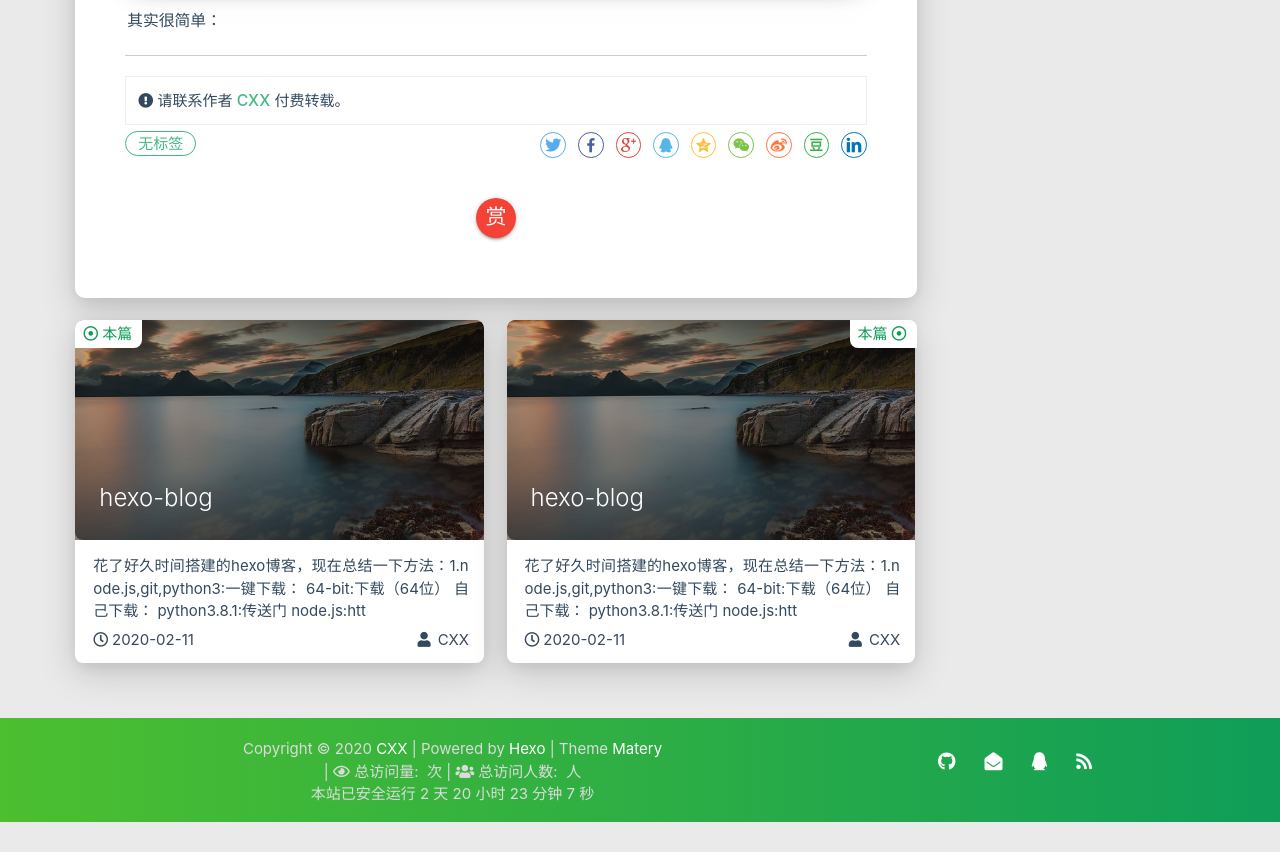
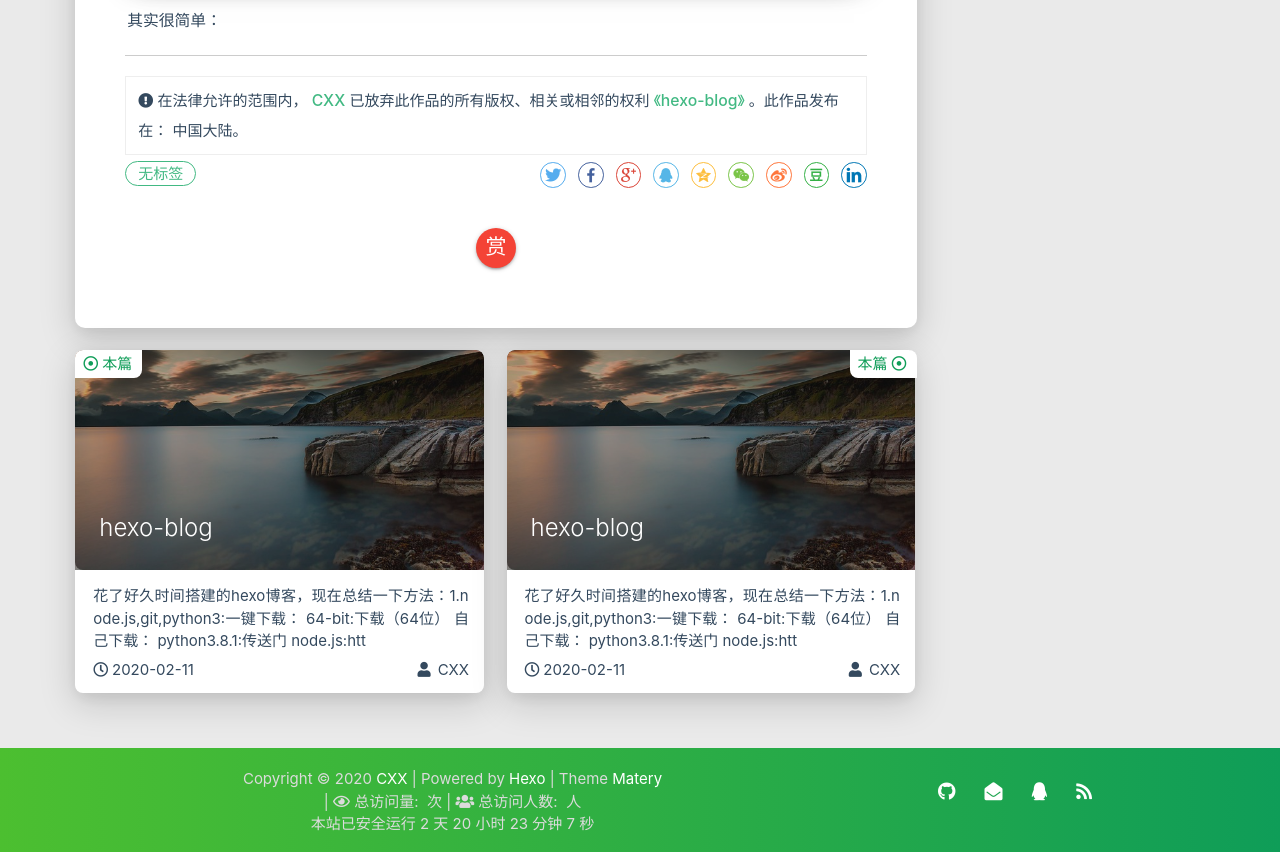
Before and after one commit to cxx777/cxx777.github.io, a plain HTML site: page 2020/02/11/hexo-blog/index.html in a window 1280 px wide. Shown: the part 3115-3967 px from the top of the page. Before the commit the page ends 3937 px from the top, so only its background shows below. Drawn offline with Linux system fonts and the light colour scheme; some packages are replaced by stand-ins of ours; no server answers; a script that the page names is missing.

Commit message:
Site updated: 2020-02-12 15:08:00

```diff
--- a/2020/02/11/hexo-blog/index.html
+++ b/2020/02/11/hexo-blog/index.html
@@ -496,11 +496,20 @@
     <div class="reprint" id="reprint-statement">
 
             <i class="fas fa-exclamation-circle"></i>
-            请联系作者
-            <span class="reprint-info">
-                <a href="http://yoursite.com" rel="external nofollow noreferrer">CXX</a>
+            在法律允许的范围内，
+            <a href="http://yoursite.com">
+                CXX
+            </a>
+            已放弃此作品的所有版权、相关或相邻的权利
+            <a  href="/2020/02/11/hexo-blog/">
+                《hexo-blog》
+            </a>
+            。此作品发布在：
+            <span property="vcard:Country" datatype="dct:ISO3166"
+                content="CN" about="/2020/02/11/hexo-blog/">
+                中国大陆。
             </span>
-            付费转载。
+            </p>
 
     </div>
 
```
Also changed, not shown: 404.html (+1 -1 lines).
